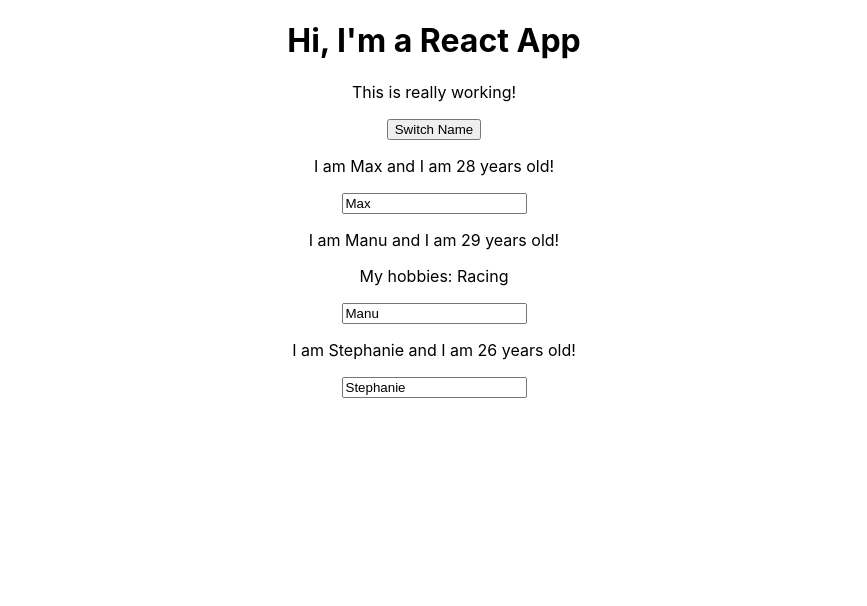
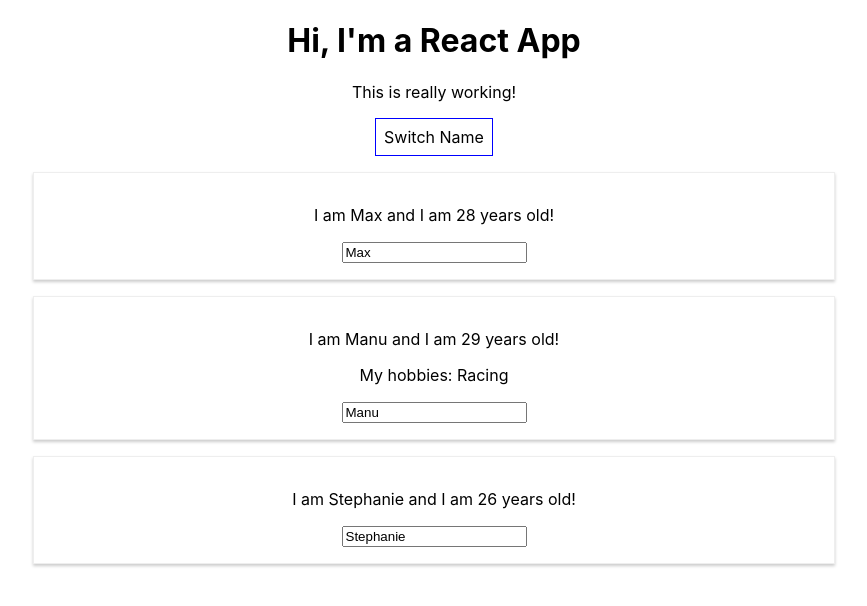
Before and after one commit to Helena-p/academind-react, a React (Create React App) app: page / in a window 1280 px wide. Shown: the top 606 px of the page, without its empty margins (206-1073 px from the left). Built offline with nearby package versions, Linux system fonts and the light colour scheme.

Commit message:
Add styling to components using global and local scoped styling

```diff
--- a/src/App.js
+++ b/src/App.js
@@ -34,11 +34,20 @@
     };
 
     render() {
+        const styles = {
+            backgroundColor: "white",
+            font: "inherit",
+            border: "1px solid blue",
+            padding: "8px",
+            cursor: "pointer",
+        };
+
         return (
             <div className="App">
                 <h1>Hi, I'm a React App</h1>
                 <p>This is really working!</p>
                 <button
+                    style={styles}
                     onClick={() => this.switchNameHandler("Maximillian !!")}
                 >
                     Switch Name
--- /dev/null
+++ b/src/Person/Person.css
@@ -0,0 +1,8 @@
+.Person {
+    width: 60%;
+    margin: 16px auto;
+    border: 1px solid #eee;
+    box-shadow: 0 2px 3px #ccc;
+    padding: 16px;
+    text-align: center;
+}
--- a/src/Person/Person.js
+++ b/src/Person/Person.js
@@ -1,8 +1,9 @@
 import React from "react";
+import "./Person.css";
 
 const person = (props) => {
     return (
-        <div>
+        <div className="Person">
             <p onClick={props.click}>
                 I am {props.name} and I am {props.age} years old!
             </p>
```
